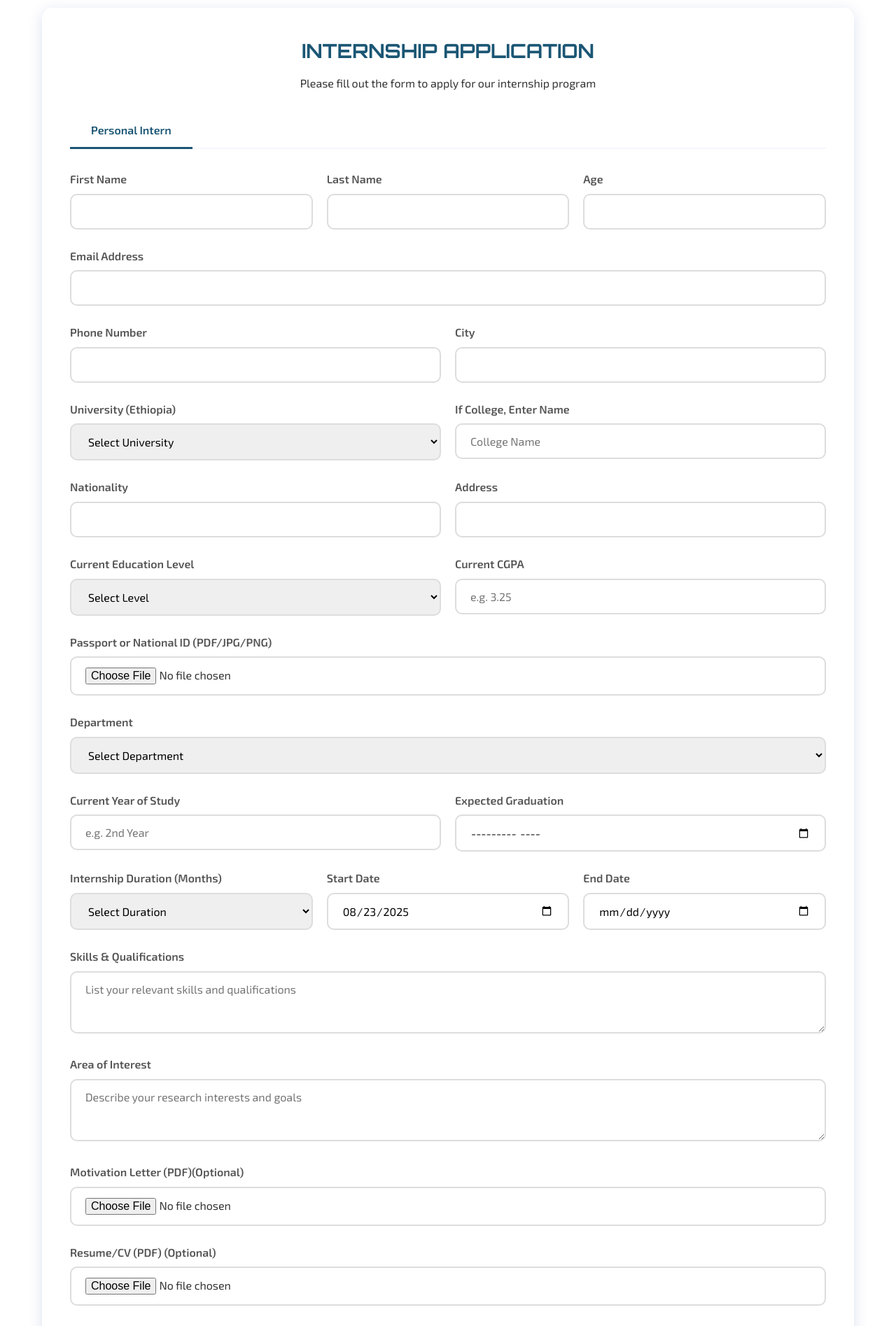
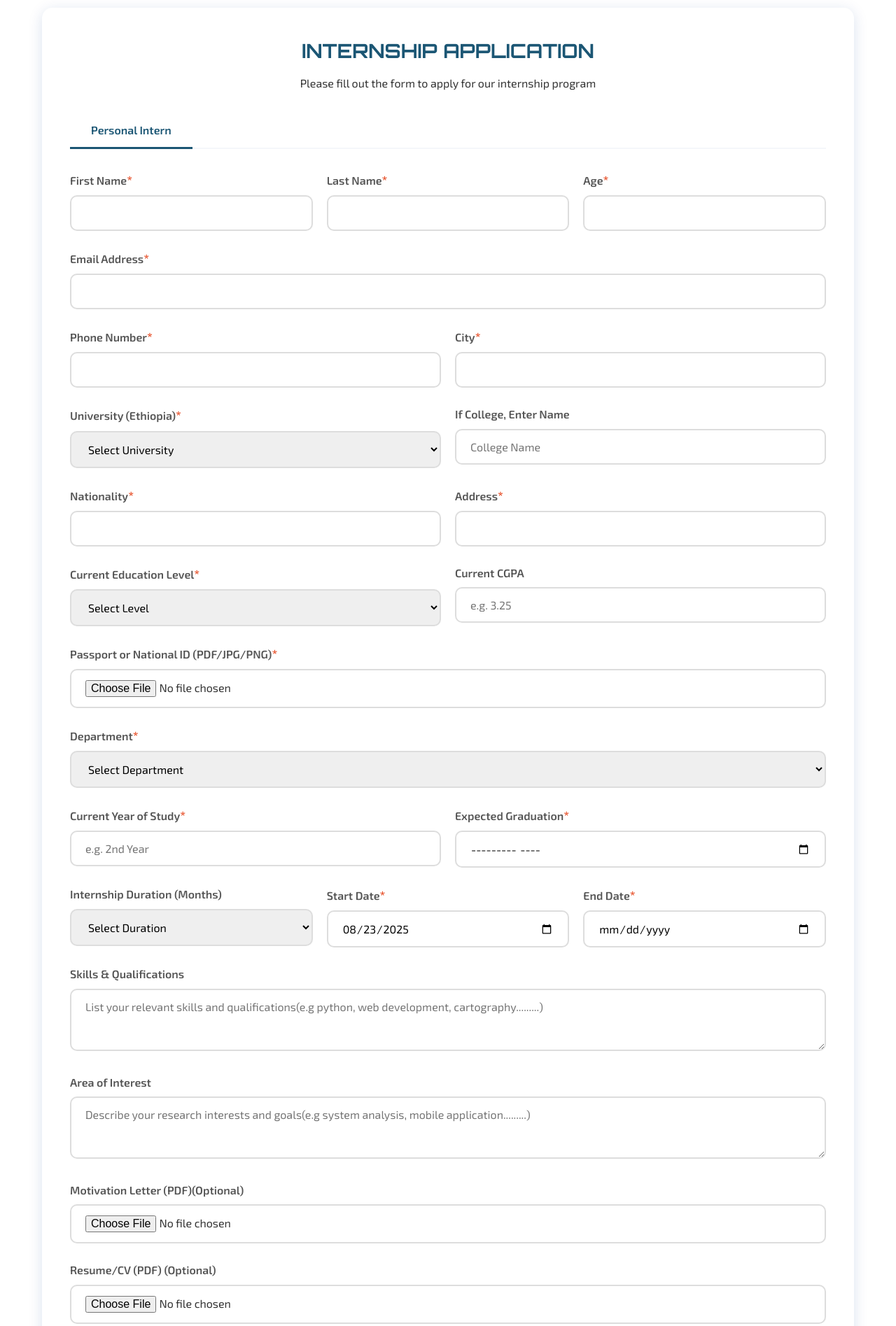
Before and after one commit to Tsedeniya-D/IMS-testing, a Django app: a page that uses templates/interns.html in a window 1280 px wide. Shown: the part 660-2555 px from the top of the page at 70% size. Run offline with Django 5.2, Linux system fonts and the light colour scheme.

Commit message:
required-star added examples given as well

```diff
--- a/templates/departments.html
+++ b/templates/departments.html
@@ -579,12 +579,12 @@
 
                         <div class="form-group">
                             <label for="skills">Required Skills (optional)</label>
-                            <textarea id="skills" name="skills" class="form-control" placeholder="List any specific skills or qualifications required (e.g., programming languages, software proficiency, etc.)"></textarea>
+                            <textarea id="skills" name="skills" class="form-control" placeholder="List any specific skills or qualifications you require from an intern(e.g., programming languages like python, laravel, software proficiency, etc.)"></textarea>
                         </div>
 
                         <div class="form-group">
                             <label for="potential_project">Potential Project (optional)</label>
-                            <textarea id="potential_project" name="potential_project" class="form-control" placeholder="Please describe the potential projects that interns could work on, including project goals, required skills, expected outcomes, and any other relevant details..."></textarea>
+                            <textarea id="potential_project" name="potential_project" class="form-control" placeholder="Please describe the potential projects that interns could possibly work on and any other relevant details..."></textarea>
                         </div>
 
                         <div class="submit-container">
--- a/templates/interns.html
+++ b/templates/interns.html
@@ -1,3 +1,4 @@
+
 <!DOCTYPE html>
 <html lang="en">
 <head>
@@ -464,7 +465,11 @@ nav a:hover {
             color: #aaa;
             font-size: 14px;
         }
-
+         /* === REQUIRED FIELD ASTERISK STYLE === */
+        .required-star {
+            color: #e43c11;
+            font-weight: bold;
+            font-size: 1.1em;}
         /* Animations */
         @keyframes pulse {
             0% { transform: scale(1); }
@@ -571,39 +576,39 @@ nav a:hover {
                     {% csrf_token %}
                         <div class="form-row">
                             <div class="form-group">
-                                <label for="firstName">First Name</label>
+                                <label for="firstName">First Name<span class="required-star">*</span></label>
                                 <input type="text" id="firstName" name="firstName" class="form-control" required>
                             </div>
                             <div class="form-group">
-                                <label for="lastName">Last Name</label>
+                                <label for="lastName">Last Name<span class="required-star">*</span></label>
                                 <input type="text" id="lastName" name="lastName" class="form-control" required>
                             </div>
                             <div class="form-group">
-                                <label for="age">Age</label>
+                                <label for="age">Age<span class="required-star">*</span></label>
                                 <input type="number" id="age" name="age" class="form-control" min="15" max="100" required>
                             </div>
                         </div>
 
                         <div class="form-group">
-                            <label for="email">Email Address</label>
+                            <label for="email">Email Address<span class="required-star">*</span></label>
                             <input type="email" id="email" name="email" class="form-control" required>
                             <div id="email-error" style="color: #FC3D21; font-size: 14px; margin-top: 5px; display: none;"></div>
                         </div>
 
                         <div class="form-row">
                             <div class="form-group">
-                                <label for="phone">Phone Number</label>
+                                <label for="phone">Phone Number<span class="required-star">*</span></label>
                                 <input type="tel" id="phone" name="phone" class="form-control" required>
                             </div>
                             <div class="form-group">
-                                <label for="city">City</label>
+                                <label for="city">City<span class="required-star">*</span></label>
                                 <input type="text" id="city" name="city" class="form-control" required>
                             </div>
                         </div>
                         <!-- Add after the "City" field and before the "Institution/Organization" field in the application form -->
                         <div class="form-row">
                             <div class="form-group">
-                                <label for="university">University (Ethiopia)</label>
+                                <label for="university">University (Ethiopia)<span class="required-star">*</span></label>
                                 <select id="university" name="university" class="form-control">
                                     <option value="">Select University</option>
                                     <option>Addis Ababa University (AAU)</option>
@@ -643,18 +648,18 @@ nav a:hover {
 
                         <div class="form-row">
                             <div class="form-group">
-                                <label for="nationality">Nationality</label>
+                                <label for="nationality">Nationality<span class="required-star">*</span></label>
                                 <input type="text" id="nationality" name="nationality" class="form-control" required>
                             </div>
                             <div class="form-group">
-                                <label for="address">Address</label>
+                                <label for="address">Address<span class="required-star">*</span></label>
                                 <input type="text" id="address" name="address" class="form-control" required>
                             </div>
                         </div>
 
                         <div class="form-row">
                             <div class="form-group">
-                                <label for="educationLevel">Current Education Level</label>
+                                <label for="educationLevel">Current Education Level<span class="required-star">*</span></label>
                                 <select id="educationLevel" name="educationLevel" class="form-control" required>
                                     <option value="">Select Level</option>
                                     <option>Undergraduate</option>
@@ -668,7 +673,7 @@ nav a:hover {
                         </div>
 
                         <div class="form-group">
-                            <label for="passportId">Passport or National ID (PDF/JPG/PNG)</label>
+                            <label for="passportId">Passport or National ID (PDF/JPG/PNG)<span class="required-star">*</span></label>
                             <input type="file" id="passportId" name="passportId" class="form-control" accept=".pdf,.jpg,.jpeg,.png" required>
                         </div>
 
@@ -678,7 +683,7 @@ nav a:hover {
                         </div> -->
 
                         <div class="form-group">
-                            <label for="department">Department</label>
+                            <label for="department">Department<span class="required-star">*</span></label>
                             <select id="department" name="department" class="form-control" required>
                                 <option value="">Select Department</option>
                                 <option>Accounting</option>
@@ -736,11 +741,11 @@ nav a:hover {
 
                         <div class="form-row">
                             <div class="form-group">
-                                <label for="currentYear">Current Year of Study</label>
+                                <label for="currentYear">Current Year of Study<span class="required-star">*</span></label>
                                 <input type="text" id="currentYear" name="currentYear" class="form-control" placeholder="e.g. 2nd Year" required>
                             </div>
                             <div class="form-group">
-                                <label for="expectedGraduation">Expected Graduation</label>
+                                <label for="expectedGraduation">Expected Graduation<span class="required-star">*</span></label>
                                 <input type="month" id="expectedGraduation" name="expectedGraduation" class="form-control" required>
                             </div>
                         </div>
@@ -765,11 +770,11 @@ nav a:hover {
                                 </select>
                             </div>
                             <div class="form-group">
-                                <label for="start_date">Start Date</label>
+                                <label for="start_date">Start Date<span class="required-star">*</span></label>
                                 <input type="date" id="start_date" name="start_date" class="form-control" required>
                             </div>
                             <div class="form-group">
-                                <label for="end_date">End Date</label>
+                                <label for="end_date">End Date<span class="required-star">*</span></label>
                                 <input type="date" id="end_date" name="end_date" class="form-control" required>
                                 <div id="date-error" style="color: #FC3D21; font-size: 14px; margin-top: 5px; display: none;"></div>
                             </div>
@@ -777,12 +782,12 @@ nav a:hover {
 
                         <div class="form-group">
                             <label for="skills">Skills & Qualifications</label>
-                            <textarea id="skills" name="skills" class="form-control" rows="3" placeholder="List your relevant skills and qualifications"></textarea>
+                            <textarea id="skills" name="skills" class="form-control" rows="3" placeholder="List your relevant skills and qualifications(e.g python, web development, cartography.........)"></textarea>
                         </div>
 
                         <div class="form-group">
                             <label for="interests">Area of Interest</label>
-                            <textarea id="interests" name="interests" class="form-control" rows="3" placeholder="Describe your research interests and goals" ></textarea>
+                            <textarea id="interests" name="interests" class="form-control" rows="3" placeholder="Describe your research interests and goals(e.g system analysis, mobile application.........)" ></textarea>
                         </div>
 
                         <div class="form-group">
@@ -794,7 +799,7 @@ nav a:hover {
                             <input type="file" id="resume" name="resume" class="form-control" accept=".pdf">
                         </div>
                         <div class="form-group">
-                            <label for="recommendationLetter">Internship Introduction Letter (PDF)</label>
+                            <label for="recommendationLetter">Internship Introduction Letter (PDF)<span class="required-star">*</span></label>
                             <input type="file" id="recommendationLetter" name="recommendationLetter" class="form-control" accept=".pdf" required>
                         </div>
 
```
